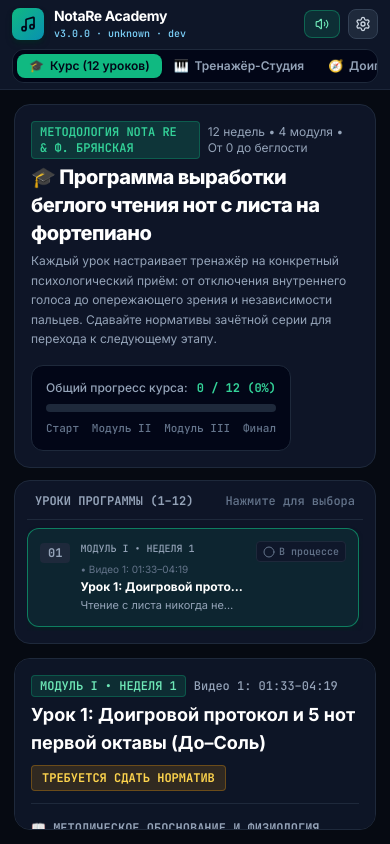
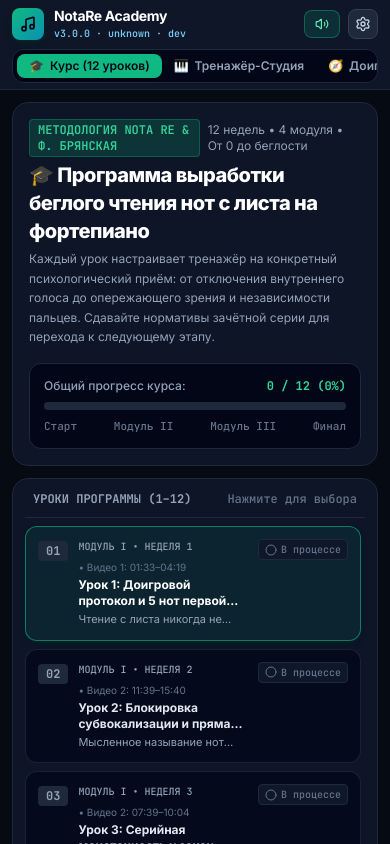
Before and after one commit to shafranek-js/Nota-Re, a React (Vite) app: page / in a window 390 px wide. Built offline with nearby package versions, Linux system fonts and the light colour scheme.

Commit message:
fix(course): make lesson list keyboard-accessible and let mobile course details scroll naturally

```diff
--- a/src/components/workspaces/CourseWorkspace.tsx
+++ b/src/components/workspaces/CourseWorkspace.tsx
@@ -21,7 +21,7 @@ export const CourseWorkspace: React.FC = () => {
   const pct = Math.round((doneCount / COURSE_CURRICULUM.length) * 100);
 
   return (
-    <section className="flex-1 min-h-0 w-full p-3.5 overflow-hidden flex flex-col gap-3">
+    <section className="flex-1 min-h-full lg:min-h-0 w-full p-3 sm:p-3.5 overflow-visible lg:overflow-hidden flex flex-col gap-3">
       {/* Шапка курса */}
       <div className="shrink-0 bg-slate-900/90 border border-slate-800 rounded-2xl p-4 flex flex-wrap items-center justify-between gap-4">
         <div className="max-w-2xl">
@@ -40,7 +40,7 @@ export const CourseWorkspace: React.FC = () => {
         </div>
 
         {/* Общая шкала курса */}
-        <div className="bg-slate-950 p-3.5 rounded-xl border border-slate-800 min-w-[260px] flex flex-col gap-2">
+        <div className="bg-slate-950 p-3.5 rounded-xl border border-slate-800 w-full sm:w-auto sm:min-w-[260px] min-w-0 flex flex-col gap-2">
           <div className="flex items-center justify-between text-xs">
             <span className="text-slate-400 font-medium">Общий прогресс курса:</span>
             <span className="font-mono font-bold text-emerald-400">{doneCount} / 12 ({pct}%)</span>
@@ -61,25 +61,29 @@ export const CourseWorkspace: React.FC = () => {
       </div>
 
       {/* 2 Колонки: Список 12 уроков (слева) + Карточка выбранного урока (справа) */}
-      <div className="flex-1 min-h-0 w-full grid grid-cols-1 lg:grid-cols-12 gap-3.5">
+      <div className="w-full grid grid-cols-1 lg:grid-cols-12 lg:flex-1 lg:min-h-0 gap-3.5">
 
         {/* Список 12 уроков */}
-        <div className="lg:col-span-5 flex flex-col bg-slate-900/90 border border-slate-800 rounded-2xl p-3 min-h-0">
+        <div className="lg:col-span-5 flex flex-col bg-slate-900/90 border border-slate-800 rounded-2xl p-3 lg:min-h-0">
           <div className="flex items-center justify-between px-2 pb-2.5 border-b border-slate-800 shrink-0">
             <span className="text-xs font-bold uppercase font-mono text-slate-400">Уроки программы (1–12)</span>
             <span className="text-xs text-slate-500 font-mono">Нажмите для выбора</span>
           </div>
 
-          <div className="flex-1 min-h-0 overflow-y-auto custom-scroll space-y-2 pr-1 pt-2">
+          <div className="lg:flex-1 lg:min-h-0 lg:overflow-y-auto custom-scroll space-y-2 pr-1 pt-2">
             {COURSE_CURRICULUM.map(item => {
               const isSelected = item.id === selectedLessonId;
               const itemDone = completedLessons.includes(item.id);
 
               return (
-                <div
+                <button
+                  type="button"
                   key={item.id}
+                  data-testid={`course-lesson-${item.id}`}
+                  aria-current={isSelected ? 'true' : undefined}
+                  aria-label={`Выбрать урок ${item.id}: ${item.title}`}
                   onClick={() => selectCourseLesson(item.id)}
-                  className={`p-3 rounded-xl border cursor-pointer transition flex items-start justify-between gap-2.5 ${
+                  className={`w-full text-left p-3 rounded-xl border cursor-pointer transition focus-visible:outline focus-visible:outline-2 focus-visible:outline-offset-2 focus-visible:outline-emerald-400 flex items-start justify-between gap-2.5 ${
                     isSelected
                       ? 'bg-emerald-500/10 border-emerald-500/60 shadow-md shadow-emerald-950/40'
                       : 'bg-slate-950/70 border-slate-800/80 hover:border-slate-700 hover:bg-slate-950'
@@ -98,7 +102,7 @@ export const CourseWorkspace: React.FC = () => {
                         <span className="text-[10px] font-mono text-slate-400 uppercase">{item.module}</span>
                         <span className="text-[10px] text-slate-500">• {item.timecode}</span>
                       </div>
-                      <h4 className={`text-xs font-bold truncate mt-0.5 ${
+                      <h4 className={`text-xs font-bold line-clamp-2 lg:truncate mt-0.5 ${
                         isSelected ? 'text-white' : 'text-slate-200'
                       }`}>
                         {item.title}
@@ -120,14 +124,14 @@ export const CourseWorkspace: React.FC = () => {
                       </span>
                     )}
                   </div>
-                </div>
+                </button>
               );
             })}
           </div>
         </div>
 
         {/* Карточка выбранного урока */}
-        <div className="lg:col-span-7 flex flex-col justify-between bg-slate-900/90 border border-slate-800 rounded-2xl p-4 overflow-y-auto custom-scroll min-h-0">
+        <div className="lg:col-span-7 flex flex-col justify-between bg-slate-900/90 border border-slate-800 rounded-2xl p-4 lg:overflow-y-auto custom-scroll lg:min-h-0">
           <div className="space-y-4">
             {/* Шапка карточки */}
             <div className="flex flex-wrap items-start justify-between gap-2 border-b border-slate-800 pb-3">
@@ -198,7 +202,7 @@ export const CourseWorkspace: React.FC = () => {
               <h4 className="text-xs font-bold uppercase font-mono text-slate-400 mb-1.5">
                 📊 Норматив зачёта (автоматическая фиксация в студии):
               </h4>
-              <div className="grid grid-cols-3 gap-2 text-center">
+              <div className="grid grid-cols-1 sm:grid-cols-3 gap-2 text-center">
                 <div className="bg-slate-950 p-2.5 rounded-xl border border-slate-800">
                   <div className="text-[10px] text-slate-400 uppercase font-mono">Серия номеров</div>
                   <div className="text-sm font-bold font-mono text-purple-400 mt-0.5">{lesson.normReps} упр.</div>
```
